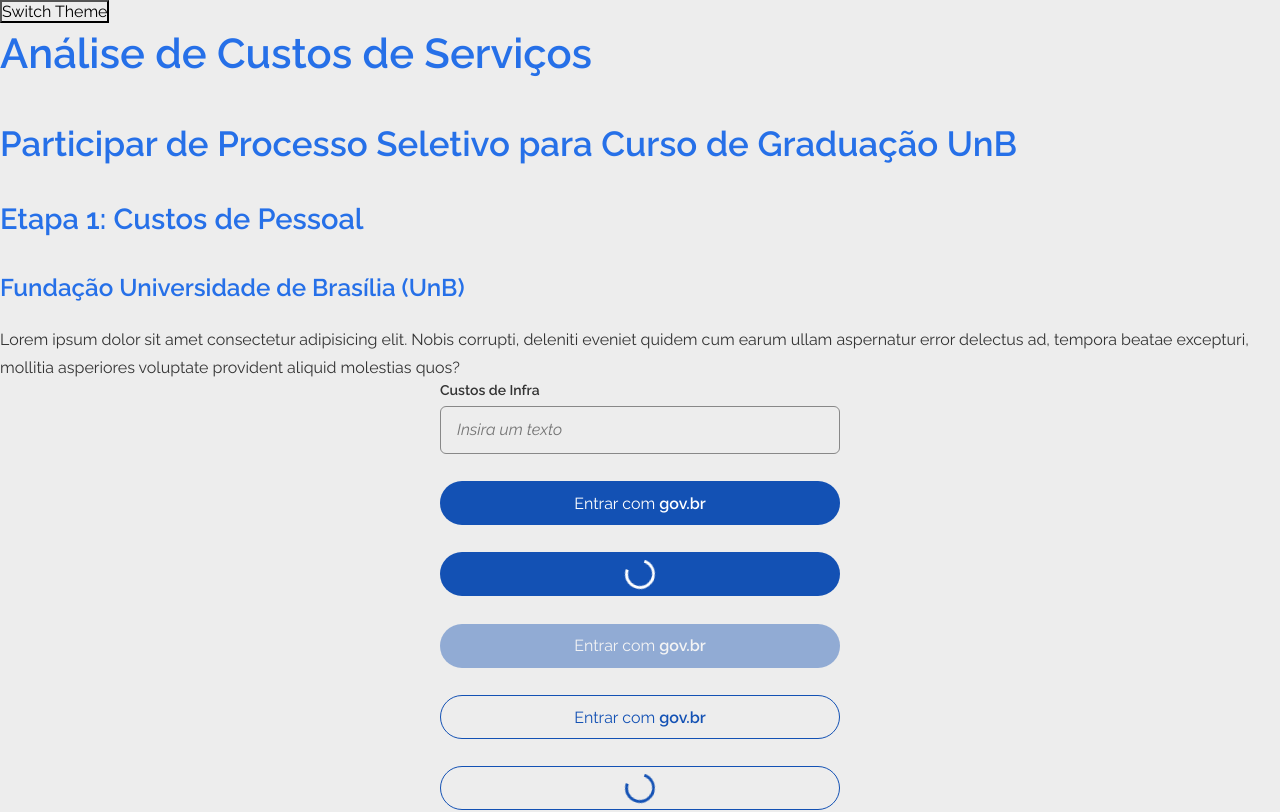
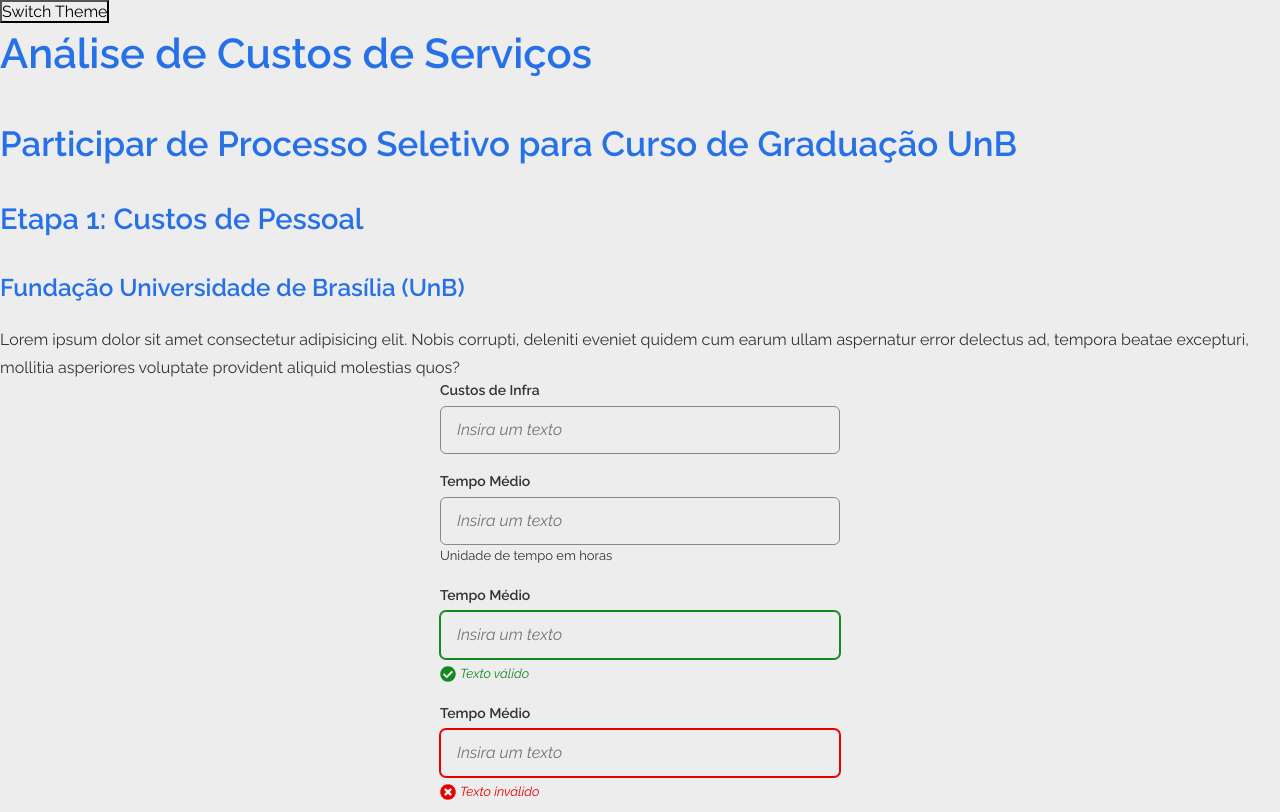
Before and after one commit to youssef-md/frontend-ferramenta-precificao, a React (Create React App) app: page / in a window 1280 px wide. Shown: the top 812 px of the page. Built offline with nearby package versions, Linux system fonts and the light colour scheme.

Commit message:
Finish input and its states

```diff
--- a/package.json
+++ b/package.json
@@ -9,6 +9,7 @@
     "axios": "^0.19.2",
     "react": "^16.13.1",
     "react-dom": "^16.13.1",
+    "react-icons": "^3.10.0",
     "react-scripts": "3.4.1",
     "styled-components": "^5.1.1"
   },
--- a/src/App.js
+++ b/src/App.js
@@ -34,12 +34,26 @@
           display: 'flex',
           flexDirection: 'column',
           justifyContent: 'space-between',
-          height: '500px',
+          height: '800px',
           maxWidth: '400px',
           margin: 'auto',
         }}
       >
         <Input label="Custos de Infra" />
+
+        <Input label="Tempo Médio" auxiliaryText="Unidade de tempo em horas" />
+
+        <Input
+          label="Tempo Médio"
+          auxiliaryText="Unidade de tempo em horas"
+          valid
+        />
+
+        <Input
+          label="Tempo Médio"
+          auxiliaryText="Unidade de tempo em horas"
+          invalid
+        />
 
         <Button type="primary">
           Entrar com <strong>gov.br</strong>
--- a/src/components/Input/index.js
+++ b/src/components/Input/index.js
@@ -1,12 +1,26 @@
 import React from 'react';
+import { FaTimesCircle, FaCheckCircle } from 'react-icons/fa';
+import { Container, Invalid, Valid } from './styles';
 
-import { Container } from './styles';
-
-function Input({ label }) {
+function Input({ label, auxiliaryText, valid, invalid }) {
   return (
-    <Container>
+    <Container valid={valid} invalid={invalid}>
       <label htmlFor={label}>{label}</label>
       <input id={label} placeholder="Insira um texto" />
+      <p>{!invalid && !valid && auxiliaryText}</p>
+      {valid && (
+        <Valid>
+          <FaCheckCircle size={16} />
+          <p>Texto válido</p>
+        </Valid>
+      )}
+
+      {invalid && (
+        <Invalid>
+          <FaTimesCircle size={16} />
+          <p>Texto inválido</p>
+        </Invalid>
+      )}
     </Container>
   );
 }
--- a/src/components/Input/styles.js
+++ b/src/components/Input/styles.js
@@ -1,4 +1,4 @@
-import styled from 'styled-components';
+import styled, { css } from 'styled-components';
 
 export const Container = styled.div`
   display: flex;
@@ -24,7 +24,51 @@
     }
 
     &:focus {
-      border: 1px solid red;
+      border-color: ${props => props.theme.primary04};
+      box-shadow: 0 0 0 1px ${props => props.theme.primary04};
+    }
+
+    ${props =>
+      props.valid &&
+      css`
+        border-color: ${props => props.theme.success};
+        box-shadow: 0 0 0 1px ${props => props.theme.success};
+      `}
+
+    ${props =>
+      props.invalid &&
+      css`
+        border-color: ${props => props.theme.danger};
+        box-shadow: 0 0 0 1px ${props => props.theme.danger};
+      `}
+  }
+
+  p {
+    font-size: 13px;
+  }
+
+  span {
+    display: flex;
+    align-items: center;
+    margin-top: 4px;
+
+    p {
+      font-style: italic;
+      margin-left: 4px;
     }
   }
 `;
+
+export const Valid = styled.span`
+  color: ${props => props.theme.success};
+  p {
+    color: ${props => props.theme.success};
+  }
+`;
+
+export const Invalid = styled.span`
+  color: ${props => props.theme.danger};
+  p {
+    color: ${props => props.theme.danger};
+  }
+`;
--- a/src/styles/defaultTheme.js
+++ b/src/styles/defaultTheme.js
@@ -15,4 +15,9 @@
   secondary07: '#555555',
   secondary08: '#333333',
   secondary09: '#000000',
+  highlight: '#268744',
+  success: '#168821',
+  warning: '#ffcd07',
+  danger: '#e60000',
+  info: '#155bcb',
 };
```
Also changed, not shown: .eslintrc.js, 1 other file (tests, documents, lock files or other folders).
